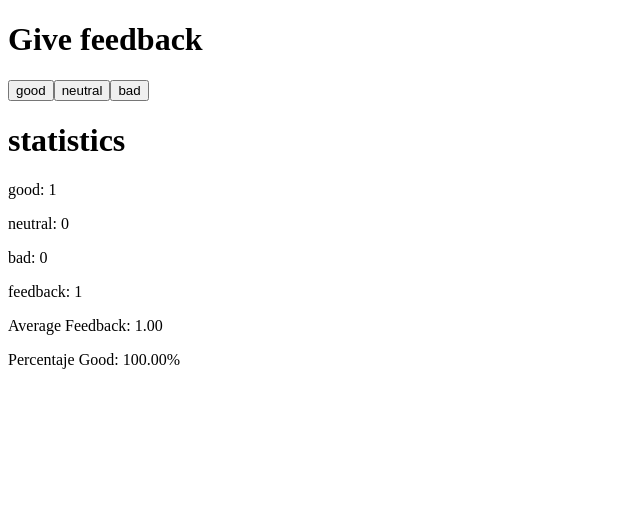
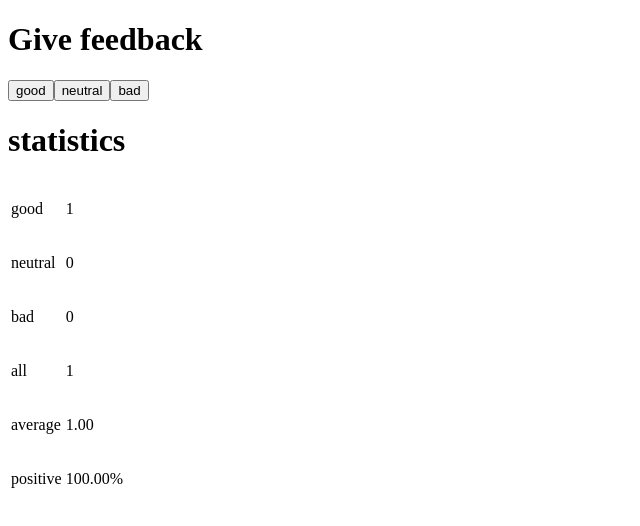
Before and after one commit to Thom4x/fullstackopen-2026, a React (Vite) app in the folder part1/fullstack-open/: page / in a window 1280 px wide. Both pictures are taken after a click on the button "good". Shown: the top 526 px of the page, without its empty margins (0-640 px from the left). Built offline with nearby package versions, Linux system fonts and the light colour scheme.

Commit message:
part1: 1.11  app unicafe: step 6

```diff
--- a/part1/fullstack-open/src/App.jsx
+++ b/part1/fullstack-open/src/App.jsx
@@ -10,7 +10,7 @@ const Button = ({ onclick, text }) => {
 
 const StatisticLine = ({ text, value }) => {
   return (
-    <p>{text}: {value}</p>
+    <p>{text} {value}</p>
   )
 }
 
@@ -22,15 +22,38 @@ const Statistics = ({ good, neutral, bad, feedback, feedbackAverage, goodPercent
         <p>No feedback given</p>
       ) : (
         <section>
-          <StatisticLine text="good" value={good}></StatisticLine>
-          <StatisticLine text="neutral" value={neutral}></StatisticLine>
-          <StatisticLine text="bad" value={bad}></StatisticLine>
-          <StatisticLine text="feedback" value={feedback}></StatisticLine>
-          <StatisticLine text="Average Feedback" value={feedbackAverage}></StatisticLine>
-          <StatisticLine text="Percentaje Good" value={goodPercentage}></StatisticLine>
+          <table>
+            <tbody>
+              <tr>
+                <td><StatisticLine text="good" /></td>
+                <td><StatisticLine value={good} /></td>
+              </tr>
+              <tr>
+                <td><StatisticLine text="neutral" /></td>
+                <td><StatisticLine value={neutral} /></td>
+              </tr>
+              <tr>
+                <td><StatisticLine text="bad" /></td>
+                <td><StatisticLine value={bad} /></td>
+              </tr>
+              <tr>
+                <td><StatisticLine text="all" /></td>
+                <td><StatisticLine value={feedback} /></td>
+              </tr>
+              <tr>
+                <td><StatisticLine text="average" /></td>
+                <td><StatisticLine value={feedbackAverage} /></td>
+              </tr>
+              <tr>
+                <td><StatisticLine text="positive" /></td>
+                <td><StatisticLine value={goodPercentage} /></td>
+              </tr>
+            </tbody>
+          </table>
         </section>
-      )}
-    </div>
+      )
+      }
+    </div >
   );
 }
 
```
